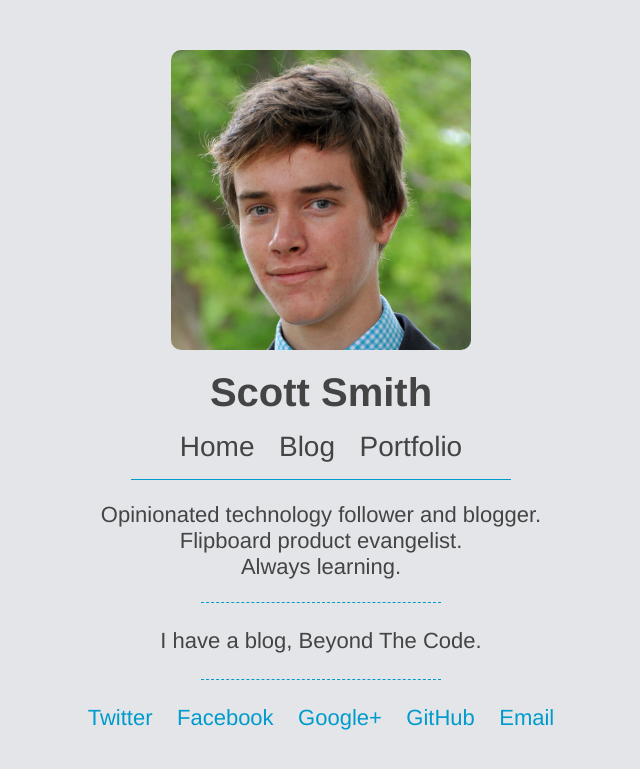
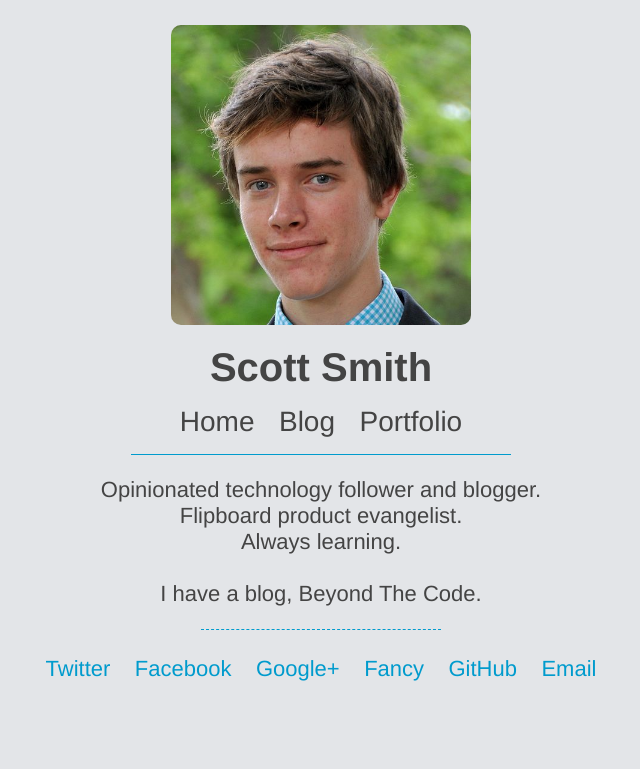
Before and after one commit to ScottSmith95/ScottHSmith.com, a PHP site: page / in a window 1280 px wide. Shown: the top 769 px of the page, without its empty margins (319-959 px from the left). Run offline with PHP 8.4, Linux system fonts and the light colour scheme.

Commit message:
Added Fancy Social Link and decreased picture size.

```diff
--- a/css/index.css
+++ b/css/index.css
@@ -19,13 +19,12 @@ h1 {
 	width: 300px;
     height: auto;
 	display: block;
-	margin-left: auto;
-	margin-right: auto;
+	margin: 2% auto 0 auto;
 }
 
 
 #navbar {
-	margin: 0px auto 0px auto;
+	margin: 0 auto;
 	clear: both;
 	text-align: center;
 	width: 100%;
@@ -45,19 +44,17 @@ li {
 }
 
 #navlink {
-	transition: color 0.5s ease-out;
-	-webkit-transition: color 0.5s ease-out;
-	-moz-transition: color 0.5s ease-out;
-	-ms-transition: color 0.5s ease-out;
-	-o-transition: color 0.5s ease-out;
-	transition: text-shadow 0.3s ease-out;
-	-webkit-transition: text-shadow 0.5s ease-out;
-	-moz-transition: text-shadow 0.5s ease-out;
+	transition: color 0.5s;
+	-webkit-transition: color 0.5s;
+	-moz-transition: color 0.5s;
+	-ms-transition: color 0.5s;
+	-o-transition: color 0.5s;
+	transition: text-shadow 0.5s ease-in-out;
+	-webkit-transition: text-shadow 0.5s ease-in-out;
+	-moz-transition: text-shadow 0.5s ease-in-out;
 	-ms-transition: text-shadow 0.5s ease-out;
 	-o-transition: text-shadow 0.5s ease-out;
 	margin-top: 2%;
-	text-align: center;
-	text-decoration: none;
 	color: #444444;
 	font-size: 28px;
 }
@@ -84,9 +81,8 @@ a {
 	-ms-transition: text-shadow 0.5s ease-out;
 	-o-transition: text-shadow 0.5s ease-out;
 	margin-top: 2%;
-	text-align: center;
 	text-decoration: none;
-	color: #000000;
+	color: #444444;
 }
 
 	a:hover {
@@ -99,7 +95,7 @@ a {
 		color: #0086b2;
 	}
 
-#lowdivider {
+#navdivider {
 	border-bottom: 1px solid #009BCD;
 	margin: 0px 35% 0px 35%;
 }
@@ -112,49 +108,16 @@ a {
 
 .divider {
 	border-bottom: 1px dashed #009BCD;
-	margin: 0px 40.5%;
+	margin: 0 40.5%;
 }
 
 .bio {
 	font-size: 22px;
 }
 
-.blog {
-	font-size: 22px;
-}
-
-p.blog {
-	margin: 25px 0px;
-}
-
-a.blog {
-	color: inherit;
-	transition: color 0.5s ease-out;
-	-webkit-transition: color 0.5s ease-out;
-	-moz-transition: color 0.5s ease-out;
-	-ms-transition: color 0.5s ease-out;
-	-o-transition: color 0.5s ease-out;
-	transition: text-shadow 0.5s ease-out;
-	-webkit-transition: text-shadow 0.5s ease-out;
-	-moz-transition: text-shadow 0.5s ease-out;
-	-ms-transition: text-shadow 0.5s ease-out;
-	-o-transition: text-shadow 0.5s ease-out;
-	text-decoration: none;
-}
-
-	a.blog:hover {
-		text-shadow: 0 0 7px rgba(0,0,0,0.3);
-		color: #009BCD;
-	}
-
-	a.blog:active {
-		text-shadow: 0 0 20px rgba(0,0,0,0.5);
-		color: #0086b2;
-	}
-
 ul.SocialLinks {
 	margin-top: 2%;
-	margin-bottom: 2%;
+	margin-bottom: 3%;
 }
 
 li.SocialLinks {
@@ -183,7 +146,7 @@ a.SocialLinks {
 
 	a.SocialLinks:active {
 		text-shadow: 0 0 20px rgba(0,0,0,0.5);
-		color: #797979
+		color: #606060
 	}
 
 	#email:hover {
--- a/index.html
+++ b/index.html
@@ -15,7 +15,7 @@
 <script type="text/javascript">
 
   var _gaq = _gaq || [];
-  _gaq.push(['_setAccount', 'UA-33789492-1']);
+  _gaq.push(['_setAccount', 'UA-33936718-1']);
   _gaq.push(['_setDomainName', 'scotthsmith.com']);
   _gaq.push(['_trackPageview']);
 
@@ -31,8 +31,7 @@
 
 <body>
 
-	<img class="headerpic" src="http://www.ScottHSmith.com/images/Profile%20Pic.png" alt="Scott Picture" height="1424px" width=
-	"1424px"/>
+	<img class="headerpic" src="http://www.ScottHSmith.com/images/ScottPic.png" alt="Scott Picture"/>
 
 	<div class="content">
 
@@ -46,13 +45,9 @@
 
 		</ul>
 	</div>
-	<div id="lowdivider"></div>
+	<div id="navdivider"></div>
 
-	<p class="bio">Opinionated technology follower and blogger.<br>Flipboard product evangelist.<br>Always learning.</p>
-
-	<div class="divider"></div>
-
-	<p class="blog">I have a blog, <a class="blog" href="http://BeyondTheCo.de">Beyond The Code</a>.</p>
+	<p class="bio">Opinionated technology follower and blogger.<br>Flipboard product evangelist.<br>Always learning.<br><br>I have a blog, <a class="blog" href="http://BeyondTheCo.de">Beyond The Code</a>.</p>
 
 	<div class="divider"></div>
 
@@ -60,6 +55,7 @@
 			<li class="SocialLinks"><a href="http://twitter.com/ScottSmith95" class="SocialLinks" id="Twitter">Twitter</a></li>
 			<li class="SocialLinks"><a href="http://www.facebook.com/ScottSmith95" class="SocialLinks" id="Facebook">Facebook</a></li>
 			<li class="SocialLinks"><a href="http://plus.google.com/u/1/106066907456293991070/" class="SocialLinks" id="Google+">Google+</a></li>
+			<li class="SocialLinks"><a href="http://thefancy.com/ScottSmith" class="SocialLinks" id="Google+">Fancy</a></li>
 			<li class="SocialLinks"><a href="http://github.com/ScottSmith95" class="SocialLinks" id="GitHub">GitHub</a></li>
 			<li class="SocialLinks"><a href="mailto:mail@ScottHSmith.com" class="SocialLinks" id="email">Email</a></li>
 		</ul>
```
Also changed, not shown: images/Profile Pic.png (deleted), images/ScottPic.png (added), 1 other file.
